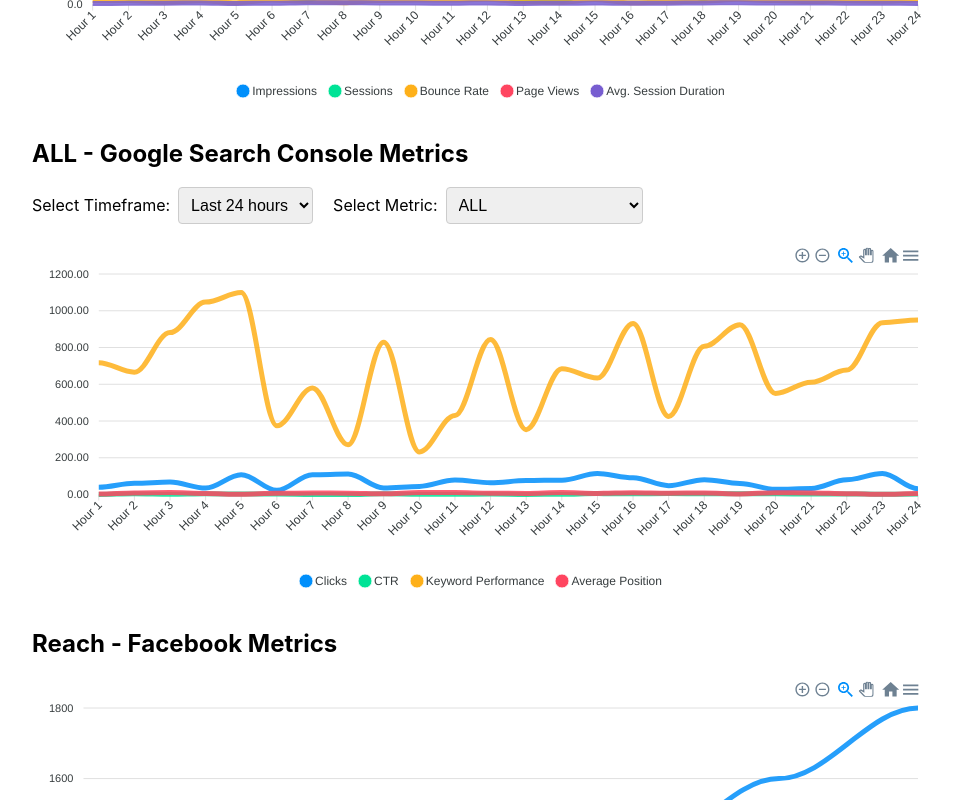
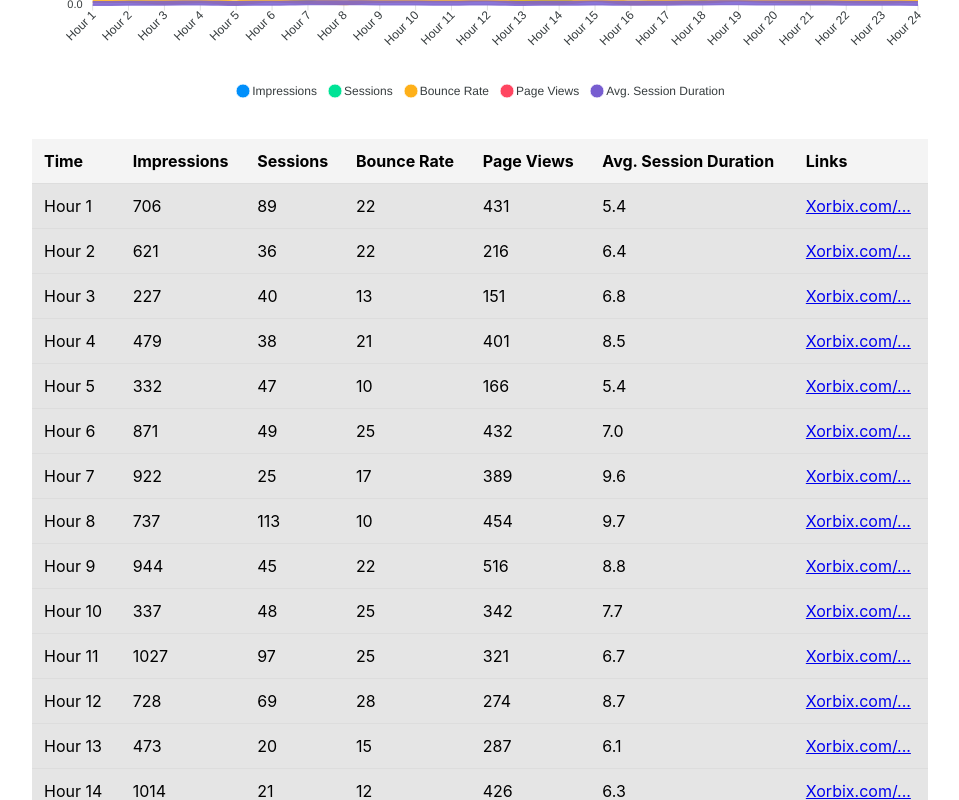
Before and after one commit to zaybei/Charts, a React (Vite) app: page / in a window 1280 px wide. Shown: the part 520-1320 px from the top of the page, without its empty margins (160-1119 px from the left). Built offline with nearby package versions, Linux system fonts and the light colour scheme.

Commit message:
Links Added to Table

```diff
--- a/src/GoogleAnalyticsChart.css
+++ b/src/GoogleAnalyticsChart.css
@@ -1,14 +1,41 @@
 .dropdown-container {
-  display: flex; /* Use flexbox to arrange items horizontally */
-  align-items: center; /* Align items vertically centered */
-  gap: 20px; /* Add space between dropdowns */
-  margin-bottom: 10px; /* Add margin below the container */
+  display: flex;
+  align-items: center;
+  gap: 20px;
+  margin-bottom: 20px;
 }
 
 .dropdown {
-  padding: 8px; /* Add padding inside the dropdown */
-  border: 1px solid #ccc; /* Optional: Add a border */
-  border-radius: 4px; /* Optional: Add rounded corners */
-  font-size: 16px; /* Optional: Increase font size */
-  margin-left: 8px;
+  padding: 8px;
+  border: 1px solid #ccc;
+  border-radius: 4px;
+  font-size: 16px;
 }
+
+.table-container {
+  margin-top: 20px;
+  overflow-x: auto;
+}
+
+table {
+  width: 100%;
+  border-collapse: collapse;
+  background-color: rgba(0, 0, 0, 0.1); /* Black background with 10% opacity */
+  margin: 20px 0;
+  border-spacing: 0; /* Remove default spacing between cells */
+}
+
+th, td {
+  padding: 12px;
+  text-align: left;
+  border-bottom: 1px solid #ddd;
+}
+
+th {
+  background-color: #f4f4f4;
+  font-weight: bold;
+}
+
+tr:hover {
+  background-color: rgba(0, 0, 0, 0.05); /* Slightly darker background on hover */
+}
--- a/src/GoogleAnalyticsChart.jsx
+++ b/src/GoogleAnalyticsChart.jsx
@@ -117,6 +117,40 @@ const GoogleAnalyticsChart = ({ data }) => {
       </div>
 
       <Chart options={chartData.options} series={chartData.series} type="line" height={350} />
+        <table>
+        <thead>
+          <tr>
+            <th>Time</th>
+            {selectedMetric === 'ALL'
+              ? metrics.filter(metric => metric !== 'ALL').map(metric => (
+                  <th key={metric}>{metric}</th>
+                ))
+              : <th>{selectedMetric}</th>
+            }
+            <th>Links</th>
+
+          </tr>
+        </thead>
+        <tbody>
+          {chartData.options.xaxis.categories.map((time, index) => (
+            <tr key={time}>
+              <td>{time}</td>
+              {selectedMetric === 'ALL'
+                ? metrics.filter(metric => metric !== 'ALL').map(metric => (
+                    <td key={metric}>
+                      {chartData.series.find(s => s.name === metric)?.data[index]}
+                    </td>
+                  ))
+                : <td>{chartData.series[0].data[index]}</td>
+              }
+              <td>
+                <a href="#" onClick={(e) => e.preventDefault()}>Xorbix.com/...</a>
+              </td>
+
+            </tr>
+          ))}
+        </tbody>
+        </table>
     </div>
   );
 };
```
